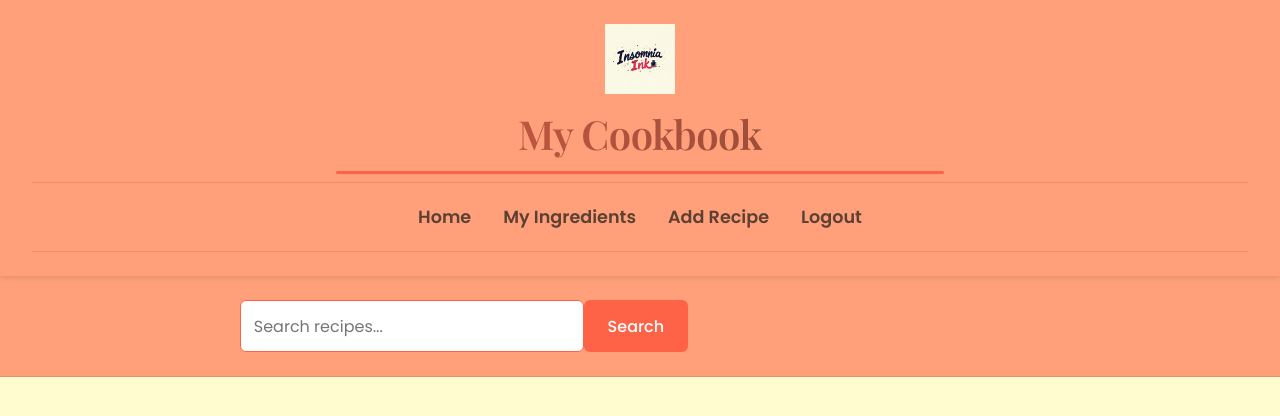
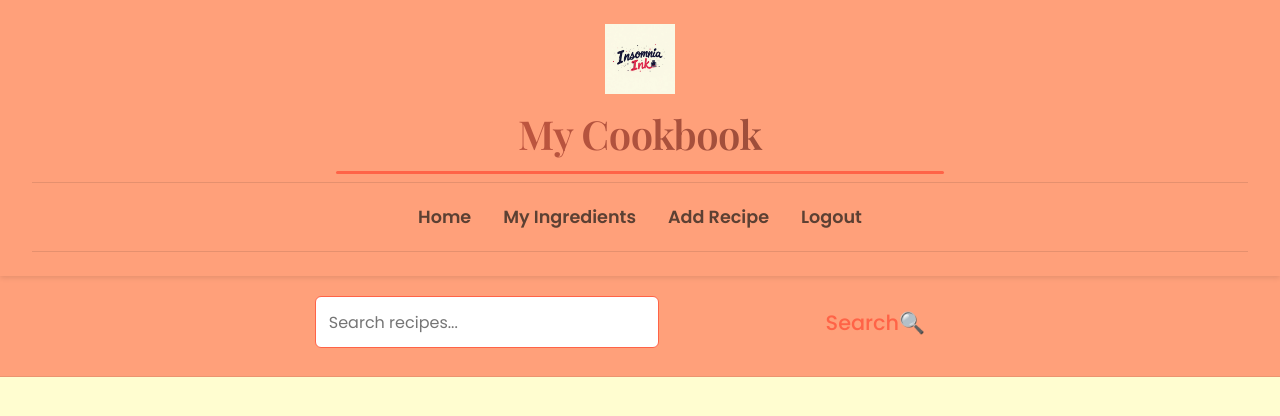
Before and after one commit to notdredre/RecipeTracker, a Flask app: template App/templates/recipes.html in a window 1280 px wide. Shown: the top 416 px of the page. Run offline with Flask 3, Linux system fonts and the light colour scheme; the template is opened without the code that fills it, so the values that code supplies are empty.

Commit message:
Search Bar redesigned

```diff
--- a/App/static/app_layout.css
+++ b/App/static/app_layout.css
@@ -104,16 +104,74 @@
 
 /* ===== SEARCH CONTAINER ===== */
 .search-container {
-    padding: 1.5rem 2rem;
+    padding: 1.25rem 2rem 1.75rem;
     background-color: var(--primary);
-    border-bottom: 1px solid rgba(0,0,0,0.1);
+    border-bottom: 1px solid rgba(0,0,0,0.08);
 }
 
-.search-container form {
-    display: flex;
-    max-width: 800px;
+.search-wrapper {
+    max-width: 650px;
+    margin: 0 auto;
+    position: relative;
+}
+
+.search-container input[type="search"] {
     width: 100%;
-    margin: 0 auto;
+    padding: 0.85rem 1.5rem;
+    padding-right: 3.5rem;
+    border: none;
+    border-radius: 50px;
+    font-size: 1.05rem;
+    box-shadow: 0 3px 10px rgba(0,0,0,0.08);
+    transition: all 0.3s ease;
+    background-color: white;
+    color: var(--text-dark);
+}
+
+.search-container input[type="search"]:focus {
+    outline: none;
+    box-shadow: 0 5px 15px rgba(0,0,0,0.12);
+    transform: translateY(-1px);
+}
+
+.search-container button[type="submit"] {
+    position: absolute;
+    right: 1rem;
+    top: 50%;
+    transform: translateY(-50%);
+    background: none;
+    border: none;
+    cursor: pointer;
+    color: var(--accent);
+    font-size: 1.3rem;
+    transition: transform 0.2s ease;
+}
+
+.search-container button[type="submit"]:hover {
+    transform: translateY(-50%) scale(1.1);
+    color: var(--accent-dark);
+}
+
+.search-container button[type="submit"]:active {
+    transform: translateY(-50%) scale(0.95);
+}
+
+/* Optional: Magnifying glass icon */
+.search-container button[type="submit"]::after {
+    content: "🔍"; /* Or use font-awesome icon */
+    display: inline-block;
+}
+
+/* Responsive adjustments */
+@media (max-width: 768px) {
+    .search-container {
+        padding: 1rem 1.5rem;
+    }
+    .search-container input[type="search"] {
+        padding: 0.75rem 1.25rem;
+        padding-right: 3rem;
+        font-size: 1rem;
+    }
 }
 
 /* ===== RECIPE GRID ===== */
--- a/App/templates/recipes.html
+++ b/App/templates/recipes.html
@@ -44,7 +44,7 @@
 
     <!-- Search Bar -->
     <div class="search-container">
-        <form method="GET" action="/home">
+        <form class="search-wrapper" method="GET" action="/home">
             <input type="text" name="search" placeholder="Search recipes..." class="search-input"
                 value="{{ request.args.get('search', '') }}">
             <button type="submit">Search</button>
```
